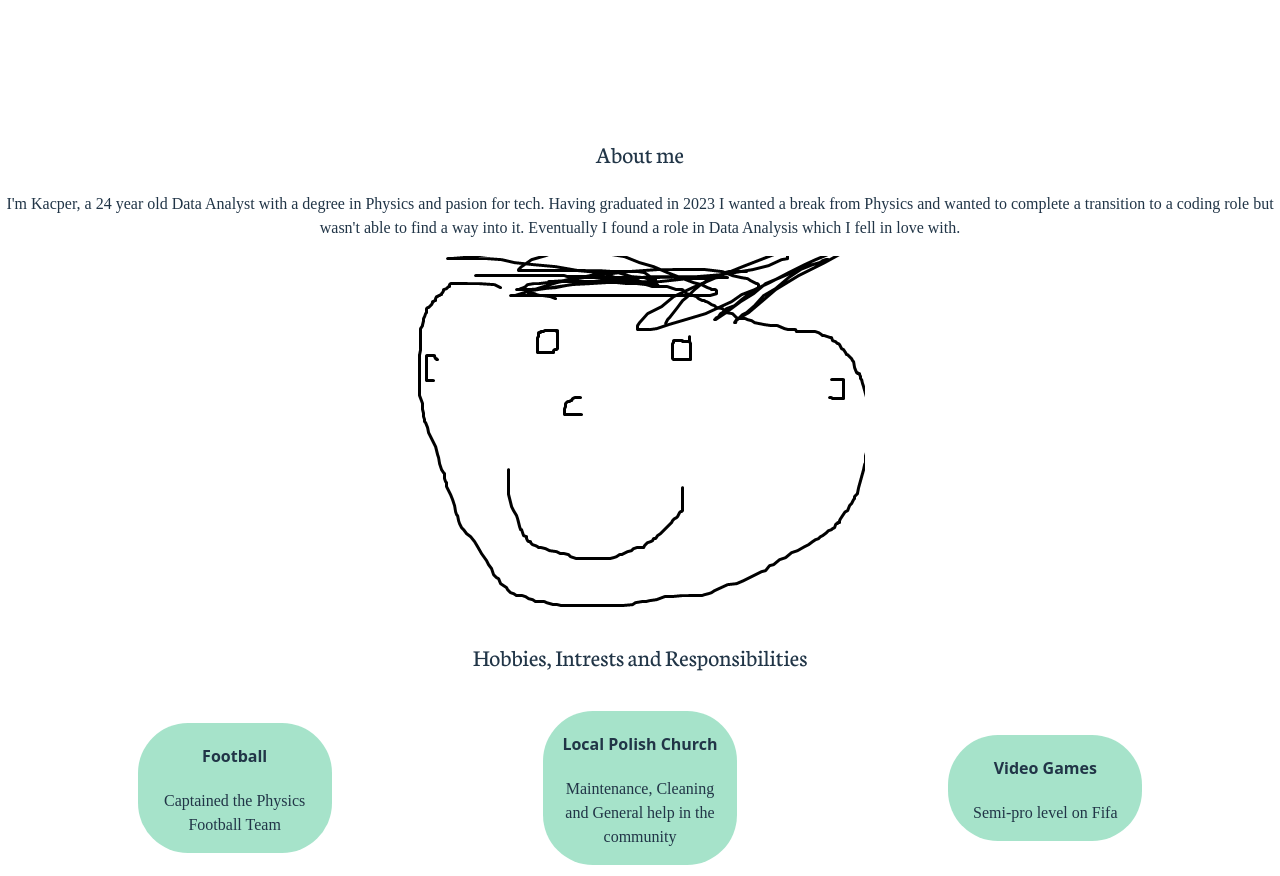
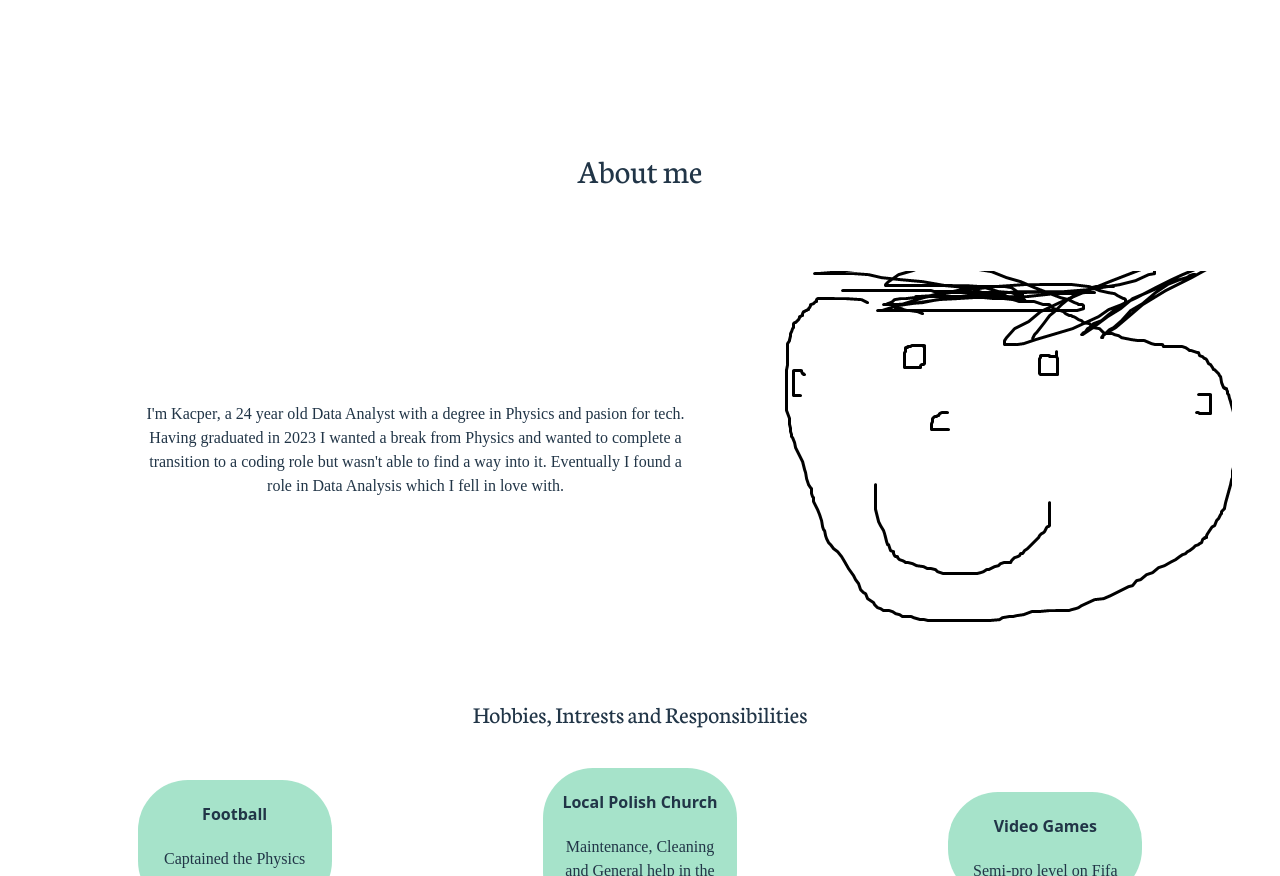
Before and after one commit to KacperProg/React-Portfolio-Site, a React (Vite) app: page / in a window 1280 px wide. Shown: the part 700-1576 px from the top of the page. Built offline with nearby package versions, Linux system fonts and the light colour scheme; the HTML template or start-up script is replaced by a standard one.

Commit message:
Added structure to about me section on home page

```diff
--- a/src/Pages/Home.css
+++ b/src/Pages/Home.css
@@ -76,3 +76,9 @@
     border-radius: 0.5rem;
     padding: 0.5rem;
 }
+
+.aboutme-container {
+    display: flex;
+    align-items: center;
+    padding: 3rem;
+}
--- a/src/Pages/Home.jsx
+++ b/src/Pages/Home.jsx
@@ -81,9 +81,9 @@ function Home() {
       </section>
       {/* <h2 style={{marginTop:"-6rem"}}>Scroll down to learn more about me!</h2> */}
       <article>
-        <h2>About me</h2>
-        <div>
-          <p>I'm Kacper, a 24 year old Data Analyst with a degree in Physics and pasion for tech. Having graduated in 2023 I wanted a break from Physics and wanted to complete a transition to a coding role but wasn't able to find a way into it. Eventually I found a role in Data Analysis which I fell in love with. </p>
+        <h2 style={{fontSize: "34px"}}>About me</h2>
+        <div className="aboutme-container">
+          <p style={{padding:"6rem"}}>I'm Kacper, a 24 year old Data Analyst with a degree in Physics and pasion for tech. Having graduated in 2023 I wanted a break from Physics and wanted to complete a transition to a coding role but wasn't able to find a way into it. Eventually I found a role in Data Analysis which I fell in love with. </p>
           <img src={facePic} alt="This is me!" />
         </div>
         <h2>Hobbies, Intrests and Responsibilities</h2>
```
